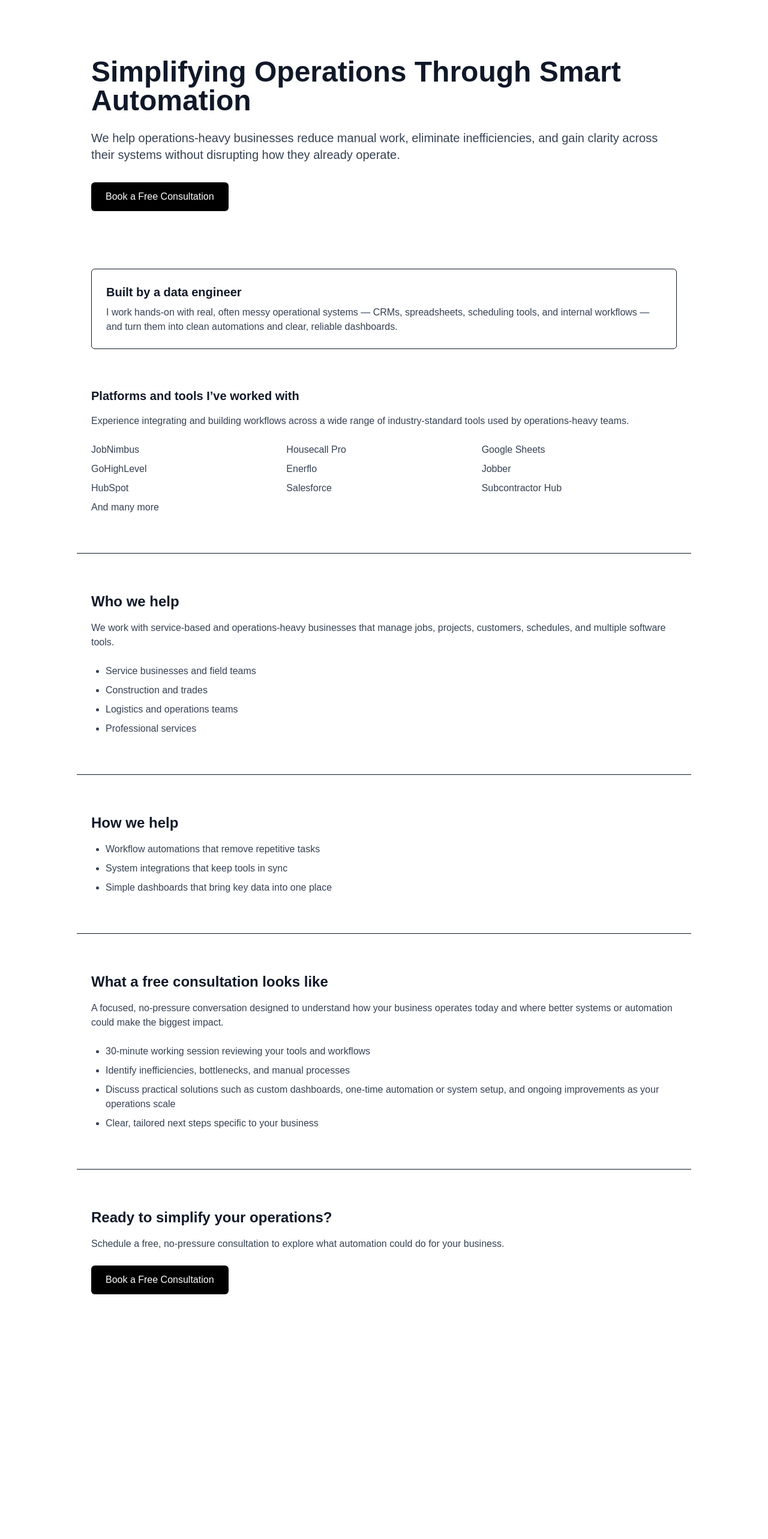
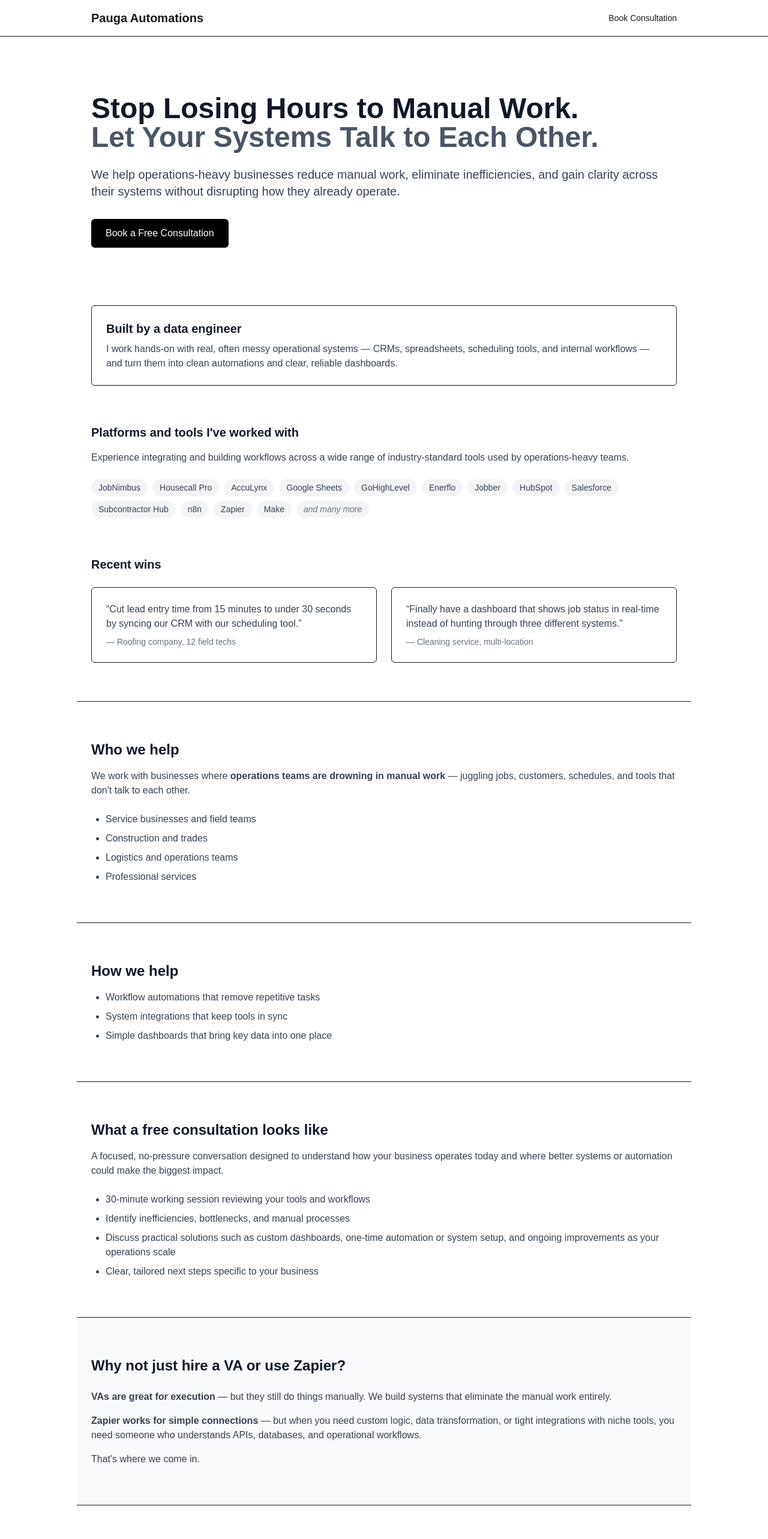
Before and after one commit to loocpooga/pauga-automations-site, a Next.js app: page / in a window 1280 px wide. Shown: the top 2566 px of the page at 60% size. Before the commit the page ends 2222 px from the top, so only its background shows below. Built offline with nearby package versions, Linux system fonts and the light colour scheme.

Commit message:
Various changes - add acculynx

```diff
--- a/app/page.tsx
+++ b/app/page.tsx
@@ -2,12 +2,49 @@ const ctaButtonClasses =
   "inline-block bg-black text-white px-6 py-3 rounded-md font-medium transition-all duration-200 ease-out hover:scale-105 hover:shadow-lg active:scale-95";
 
 export default function Home() {
+  const tools = [
+    "JobNimbus",
+    "Housecall Pro",
+    "AccuLynx",
+    "Google Sheets",
+    "GoHighLevel",
+    "Enerflo",
+    "Jobber",
+    "HubSpot",
+    "Salesforce",
+    "Subcontractor Hub",
+    "n8n",
+    "Zapier",
+    "Make",
+  ];
+
   return (
+    <>
+      {/* Header */}
+      <header className="border-b bg-white sticky top-0 z-50">
+        <div className="max-w-5xl mx-auto px-6 py-4 flex justify-between items-center">
+          <div className="font-bold text-xl">Pauga Automations</div>
+
+          <a
+            href="https://calendly.com/lukepauga/30min"
+            target="_blank"
+            rel="noreferrer"
+            className="text-sm font-medium hover:underline"
+          >
+            Book Consultation
+          </a>
+        </div>
+      </header>
+
       <main className="min-h-screen bg-white text-gray-900">
         {/* Hero */}
         <section className="max-w-5xl mx-auto px-6 py-24">
           <h1 className="text-4xl md:text-5xl font-bold mb-6">
-          Simplifying Operations Through Smart Automation
+            Stop Losing Hours to Manual Work.
+            <br />
+            <span className="text-gray-600">
+              Let Your Systems Talk to Each Other.
+            </span>
           </h1>
 
           <p className="text-lg md:text-xl text-gray-700 mb-8">
@@ -28,7 +65,7 @@ export default function Home() {
 
         {/* Credibility */}
         <section className="max-w-5xl mx-auto px-6 pb-16">
-        <div className="border rounded-md p-6">
+          <div className="border rounded-md p-6 transition-all hover:shadow-md hover:border-gray-300">
             <h2 className="text-xl font-semibold mb-2">
               Built by a data engineer
             </h2>
@@ -43,7 +80,7 @@ export default function Home() {
         {/* Platforms & tools */}
         <section className="max-w-5xl mx-auto px-6 pb-16">
           <h2 className="text-xl font-semibold mb-4">
-          Platforms and tools I’ve worked with
+            Platforms and tools I&apos;ve worked with
           </h2>
 
           <p className="text-gray-700 mb-6">
@@ -51,18 +88,46 @@ export default function Home() {
             industry-standard tools used by operations-heavy teams.
           </p>
 
-        <ul className="grid grid-cols-2 md:grid-cols-3 gap-y-2 text-gray-700">
-          <li>JobNimbus</li>
-          <li>Housecall Pro</li>
-          <li>Google Sheets</li>
-          <li>GoHighLevel</li>
-          <li>Enerflo</li>
-          <li>Jobber</li>
-          <li>HubSpot</li>
-          <li>Salesforce</li>
-          <li>Subcontractor Hub</li>
-          <li>And many more</li>
-        </ul>
+          <div className="flex flex-wrap gap-2">
+            {tools.map((tool) => (
+              <span
+                key={tool}
+                className="px-3 py-1 bg-gray-100 text-gray-700 rounded-full text-sm"
+              >
+                {tool}
+              </span>
+            ))}
+            <span className="px-3 py-1 bg-gray-100 text-gray-500 rounded-full text-sm italic">
+              and many more
+            </span>
+          </div>
+        </section>
+
+        {/* Social Proof */}
+        <section className="max-w-5xl mx-auto px-6 pb-16">
+          <h2 className="text-xl font-semibold mb-6">Recent wins</h2>
+
+          <div className="grid md:grid-cols-2 gap-6">
+            <div className="border rounded-md p-6 transition-all hover:shadow-md hover:border-gray-300">
+              <p className="text-gray-700 mb-2">
+                “Cut lead entry time from 15 minutes to under 30 seconds by
+                syncing our CRM with our scheduling tool.”
+              </p>
+              <p className="text-sm text-gray-500">
+                — Roofing company, 12 field techs
+              </p>
+            </div>
+
+            <div className="border rounded-md p-6 transition-all hover:shadow-md hover:border-gray-300">
+              <p className="text-gray-700 mb-2">
+                “Finally have a dashboard that shows job status in real-time
+                instead of hunting through three different systems.”
+              </p>
+              <p className="text-sm text-gray-500">
+                — Cleaning service, multi-location
+              </p>
+            </div>
+          </div>
         </section>
 
         {/* Who we help */}
@@ -70,8 +135,10 @@ export default function Home() {
           <h2 className="text-2xl font-semibold mb-4">Who we help</h2>
 
           <p className="text-gray-700 mb-6">
-          We work with service-based and operations-heavy businesses that manage
-          jobs, projects, customers, schedules, and multiple software tools.
+            We work with businesses where{" "}
+            <strong>operations teams are drowning in manual work</strong> —
+            juggling jobs, customers, schedules, and tools that don&apos;t talk
+            to each other.
           </p>
 
           <ul className="list-disc pl-6 text-gray-700 space-y-2">
@@ -117,6 +184,28 @@ export default function Home() {
           </ul>
         </section>
 
+        {/* Objection Handler */}
+        <section className="max-w-5xl mx-auto px-6 py-16 border-t bg-gray-50">
+          <h2 className="text-2xl font-semibold mb-6">
+            Why not just hire a VA or use Zapier?
+          </h2>
+
+          <div className="space-y-4 text-gray-700">
+            <p>
+              <strong>VAs are great for execution</strong> — but they still do
+              things manually. We build systems that eliminate the manual work
+              entirely.
+            </p>
+            <p>
+              <strong>Zapier works for simple connections</strong> — but when
+              you need custom logic, data transformation, or tight integrations
+              with niche tools, you need someone who understands APIs,
+              databases, and operational workflows.
+            </p>
+            <p>That&apos;s where we come in.</p>
+          </div>
+        </section>
+
         {/* Final CTA */}
         <section className="max-w-5xl mx-auto px-6 py-16 border-t">
           <h2 className="text-2xl font-semibold mb-4">
@@ -137,6 +226,14 @@ export default function Home() {
             Book a Free Consultation
           </a>
         </section>
+
+        {/* Footer */}
+        <footer className="border-t bg-gray-50">
+          <div className="max-w-5xl mx-auto px-6 py-8 text-center text-gray-600 text-sm">
+            <p>© 2025 Pauga Automations. All rights reserved.</p>
+          </div>
+        </footer>
       </main>
+    </>
   );
 }
```
Lines whose indentation alone changed are shown as unchanged.
